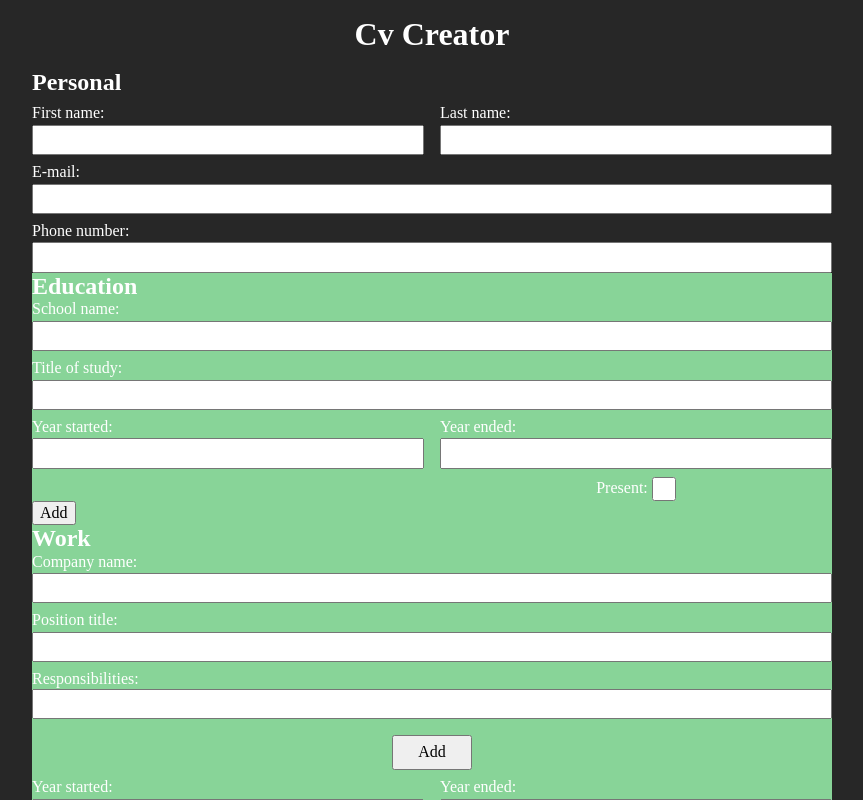
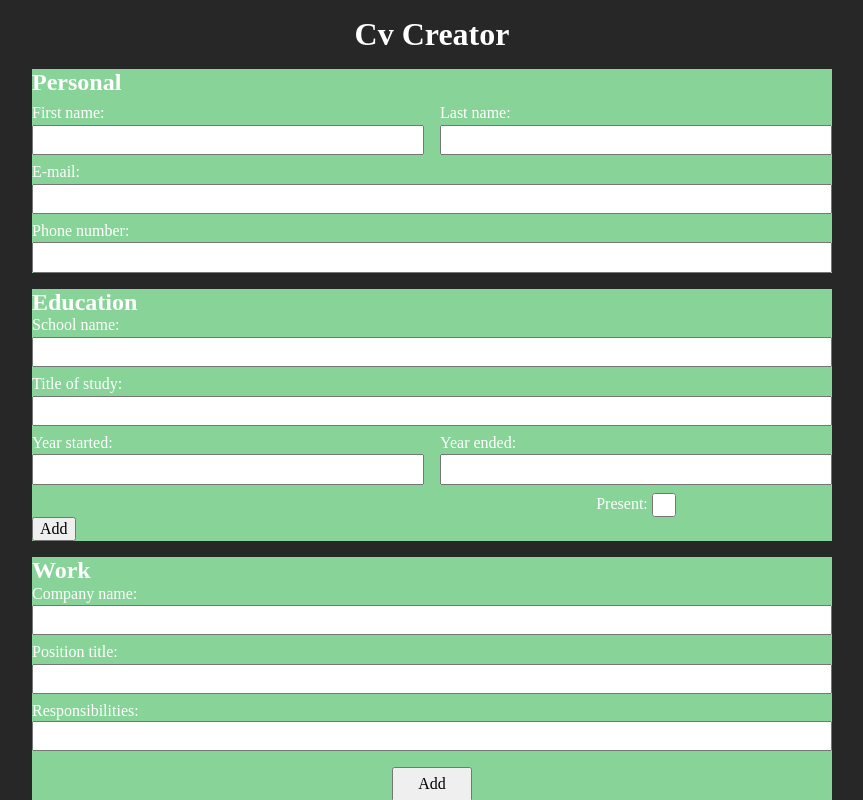
Before and after one commit to bigacz/cv-creator, a React (Vite) app: page / in a window 1280 px wide. Shown: the top 800 px of the page, without its empty margins (208-1071 px from the left). Built offline with nearby package versions, Linux system fonts and the light colour scheme.

Commit message:
add contrast to editors

```diff
--- a/src/styles/components/editor/Editor.css
+++ b/src/styles/components/editor/Editor.css
@@ -2,6 +2,7 @@
   display: grid;
   justify-content: center;
   grid-template-columns: minmax(min-content, 800px);
+  gap: 1rem;
 }
 
 .editor__buttons-wrapper {
--- a/src/styles/components/editor/GeneralEditor.css
+++ b/src/styles/components/editor/GeneralEditor.css
@@ -1,4 +1,6 @@
 .general-editor {
+  background-color: #88d498;
+
   display: grid;
   grid-template-columns: 1fr 1fr;
   column-gap: 1rem;
```
